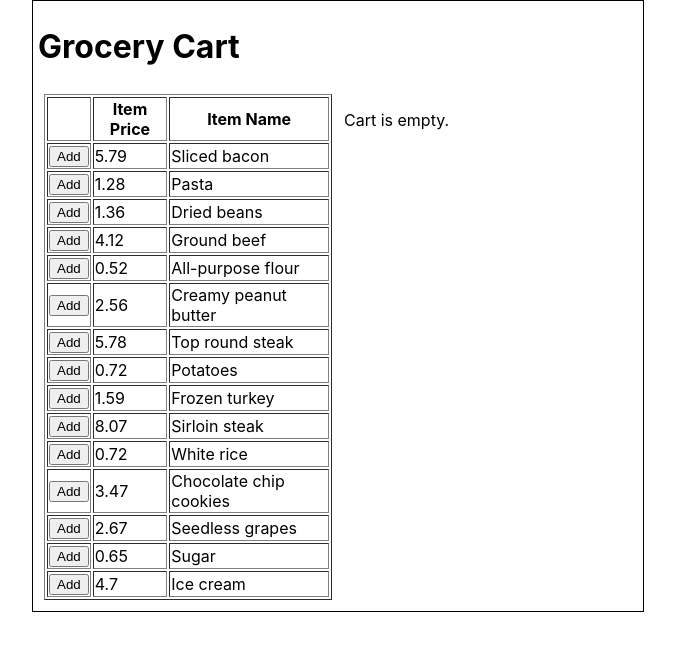
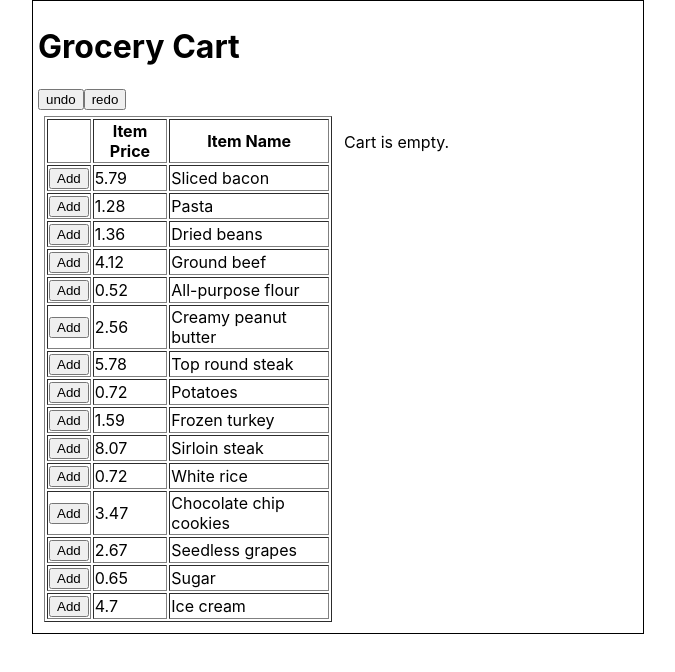
Before and after one commit to praz99/react_grocery-cart, a React (Create React App) app: page / in a window 1280 px wide. Shown: the top 672 px of the page, without its empty margins (302-977 px from the left). Built offline with nearby package versions, Linux system fonts and the light colour scheme.

Commit message:
render History in App

```diff
--- a/src/components/App.js
+++ b/src/components/App.js
@@ -8,6 +8,7 @@ export default class App extends React.Component {
     return (
       <div id="app-container">
           <h1>Grocery Cart</h1>
+          <History />
           <div id="grocery-container">
           <GroceryItems />
           <GroceryCart />
--- a/src/components/History.js
+++ b/src/components/History.js
@@ -1,5 +1,4 @@
 import React, { Component } from 'react';
-import { connect } from 'react-redux';
 
 class History extends Component {
   render () {
```
Also changed, not shown: 1 other file (tests, documents, lock files or other folders).
